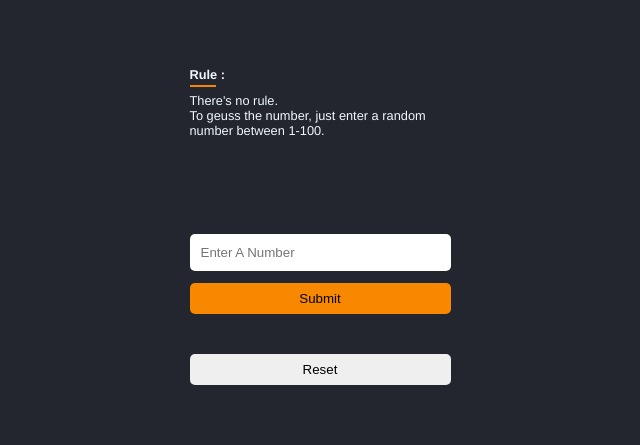
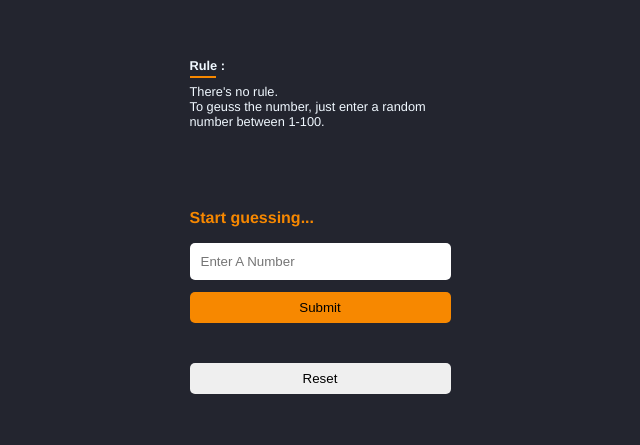
Before and after one commit to NazaNEYn/guess-the-number, a plain HTML site: page index.html in a window 1280 px wide. Shown: the part 166-611 px from the top of the page, without its empty margins (320-960 px from the left). Drawn offline with nearby package versions, Linux system fonts and the light colour scheme.

Commit message:
Update index.html

```diff
--- a/index.html
+++ b/index.html
@@ -23,7 +23,7 @@
                     </p>
                 </div>
                 <div class="bottom-container ">
-                    <p class="text"></p>
+                    <p class="text">Start guessing...</p>
                     <input class="msg border-radius" type="number"
                         placeholder="Enter A Number ">
                     <button class="submit btn border-radius">Submit</button>
```
